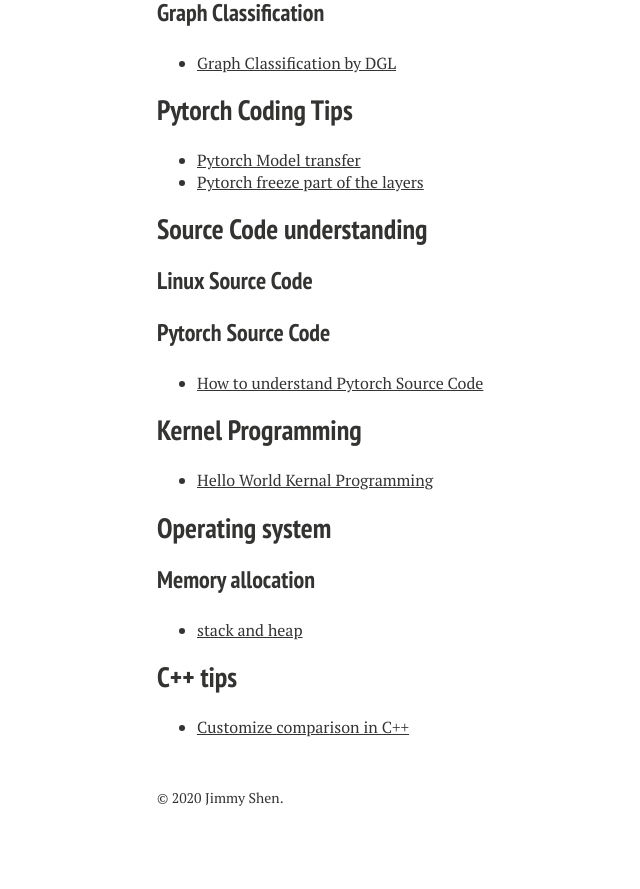
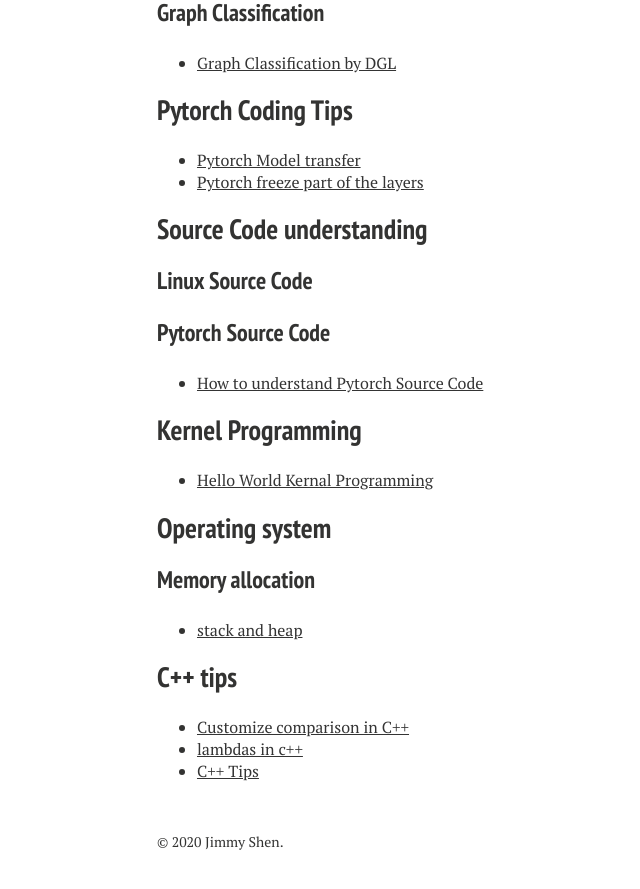
Before and after one commit to xiaokeshen/xiaokeshen.github.io, a Jekyll site: the page built from blog/index.md, in a window 1280 px wide and 900 px high, scrolled down 4678 px. Shown: the top 889 px of the window, without its empty margins (163-803 px from the left). Built offline with Jekyll 4.4.1, drawn with Linux system fonts in a browser that asks for light colours; nearby versions of some CDN libraries; before the commit the page ends 5534 px from its top, so only the background shows below that.

Commit message:
update one tip article

```diff
--- a/blog/index.md
+++ b/blog/index.md
@@ -172,3 +172,5 @@
 
 ## C++ tips
 - [Customize comparison in C++](https://medium.com/@jim.morris.shen/customize-comparison-in-c-fa48c0eac6d8?source=friends_link&sk=9cb6f7984b4af134683575f94b44db08)
+- [lambdas in c++](https://medium.com/@jim.morris.shen/lambdas-in-c-9a3045587be0?source=friends_link&sk=03a446b1ef4082743a3c815eaffeb193)
+- [C++ Tips](https://medium.com/@jim.morris.shen/c-tips-5b178c418a58?source=friends_link&sk=33ac980f8b6b895cb3ed9ac6ab6d09d0)
```
